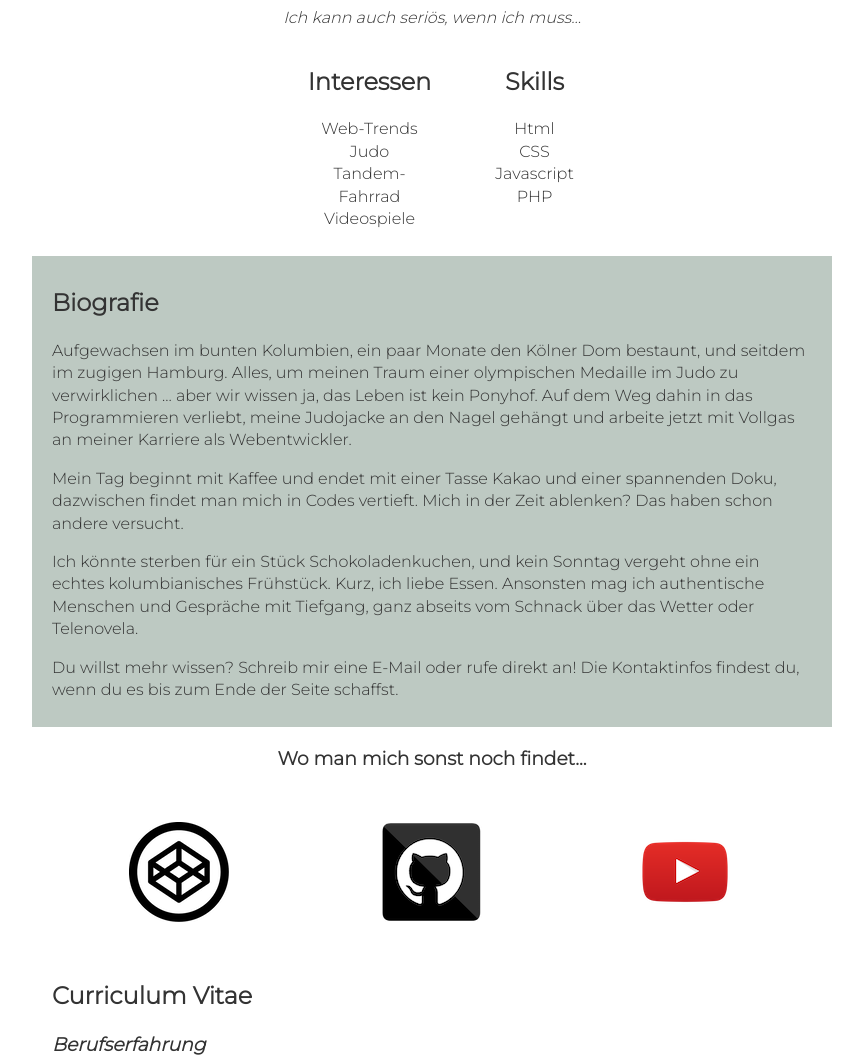
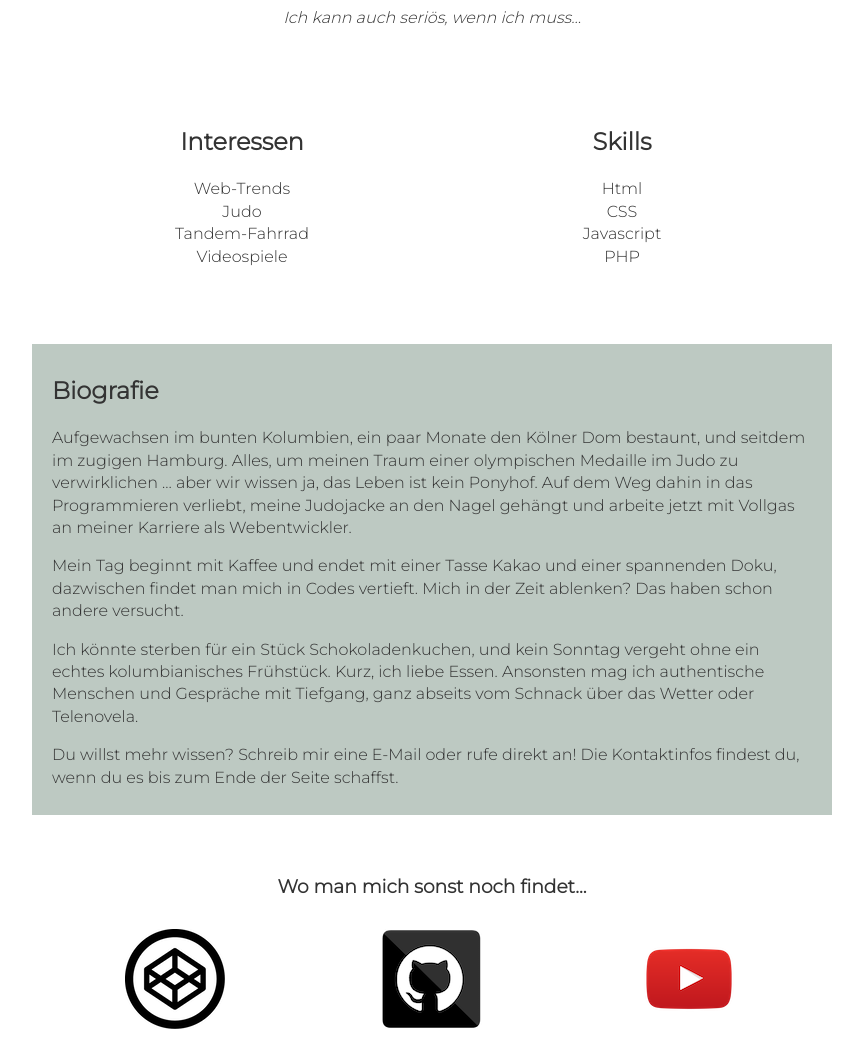
Before and after one commit to deriancastro/personal-website, a plain HTML site: page index.html in a window 1280 px wide. Shown: the part 1024-2085 px from the top of the page, without its empty margins (208-1071 px from the left). Drawn offline with Linux system fonts and the light colour scheme.

Commit message:
Extract base styles2

```diff
--- a/Styles/_base.css
+++ b/Styles/_base.css
@@ -1,10 +1,7 @@
 * {
   box-sizing: border-box;
 }
-:root {
-  --black: #333;
-  --secondary: #bdc9c2;
-}
+
 body {
   color: var(--black);
   font-family: 'Montserrat', sans-serif;
@@ -36,7 +33,7 @@ figcaption {
 }
 
 section {
-  margin: 50px 0;
+  margin: 40px 0;
 }
 
 input,
@@ -44,9 +41,3 @@ button,
 textarea {
   font-size: inherit;
 }
-header {
-  padding: 30px;
-  background: var(--secondary);
-  display: grid;
-  text-align: center;
-}
--- a/Styles/_utility.css
+++ b/Styles/_utility.css
@@ -0,0 +1,12 @@
+.button {
+  background: var(--black);
+  color: white;
+  border-bottom: none;
+  padding: 8px;
+  border-radius: 4px;
+}
+
+.image-fluid {
+  width: 100%;
+  height: auto;
+}
--- a/Styles/_variables.css
+++ b/Styles/_variables.css
@@ -0,0 +1,4 @@
+:root {
+  --black: #333;
+  --secondary: #bdc9c2;
+}
--- /dev/null
+++ b/Styles/component/_bio.css
@@ -0,0 +1,5 @@
+.bio {
+  background: var(--secondary);
+  margin: 0 -20px;
+  padding: 10px 20px;
+}
--- /dev/null
+++ b/Styles/component/_contact.css
@@ -0,0 +1,7 @@
+.contact {
+  padding: 30px 20px;
+  background: var(--secondary);
+  display: grid;
+  text-align: center;
+  margin-bottom: 0;
+}
--- /dev/null
+++ b/Styles/component/_header.css
@@ -0,0 +1,6 @@
+header {
+  padding: 30px;
+  background: var(--secondary);
+  display: grid;
+  text-align: center;
+}
--- /dev/null
+++ b/Styles/component/_inter-skills.css
@@ -0,0 +1,9 @@
+.inter-skills {
+  display: grid;
+  grid-template-columns: 50% 50%;
+}
+
+.inter-skills ul {
+  text-align: center;
+  padding: 20px;
+}
--- /dev/null
+++ b/Styles/component/_logos-links.css
@@ -0,0 +1,15 @@
+.logos-links {
+  display: grid;
+  grid-template-columns: auto auto auto;
+  gap: 10px;
+}
+
+.logos-links h3 {
+  grid-column-start: 1;
+  grid-column-end: 4;
+  text-align: center;
+}
+
+.logos-links a {
+  text-align: center;
+}
--- a/Styles/styles.css
+++ b/Styles/styles.css
@@ -1,50 +1,9 @@
 @import './_base.css';
+@import './_variables.css';
+@import './_utility.css';
 
-.button {
-  background: var(--black);
-  color: white;
-  border-bottom: none;
-  padding: 8px;
-  border-radius: 4px;
-}
-
-.image-fluid {
-  width: 100%;
-  height: auto;
-}
-
-.logos-links {
-  display: flex;
-  justify-content: space-around;
-  flex-wrap: wrap;
-}
-
-.bio {
-  background: var(--secondary);
-  margin: 10px -20px;
-  padding: 10px 20px;
-}
-
-.contact {
-  padding: 30px;
-  background: var(--secondary);
-  display: grid;
-  text-align: center;
-  margin-bottom: 0;
-}
-
-.inter-skills {
-  display: grid;
-  grid-template-columns: 50% 50%;
-
-  width: 330px;
-  margin: 0 auto;
-}
-.inter-skills div {
-  display: grid;
-  text-align: center;
-}
-
-#mich-findet {
-  text-align: center;
-}
+@import './component/_header.css';
+@import './component/_inter-skills.css';
+@import './component/_logos-links.css';
+@import './component/_bio.css';
+@import './component/_contact.css';
--- a/index.html
+++ b/index.html
@@ -25,9 +25,9 @@
       <img class="image-fluid" src="images/derian.jpg" alt="" />
       <figcaption><em>Ich kann auch seriös, wenn ich muss...</em></figcaption>
     </figure>
+
     <section id="interests" class="inter-skills">
 
-      <div>
       <ul>
         <h2>Interessen</h2>
         <li>Web-Trends</li>
@@ -35,8 +35,7 @@
         <li>Tandem-Fahrrad</li>
         <li>Videospiele</li>
       </ul>
-      </div>
-      <div>
+
       <ul>
         <h2>Skills</h2>
         <li>Html</li>
@@ -44,7 +43,6 @@
         <li>Javascript</li>
         <li>PHP</li>
       </ul>
-      </div>
 
     </section>
 
@@ -74,8 +72,9 @@
 
     </section>
 
-    <h3 id="mich-findet">Wo man mich sonst noch findet...</h3>
+
     <section class="logos-links">
+      <h3>Wo man mich sonst noch findet...</h3>
       <a href="https://codepen.io/derianCastro" rel="noopener noreferrer" target="_blank"><img
           src="images/codepen-logo.png" alt="codepen" /><br /></a>
 
@@ -87,7 +86,7 @@
     </section>
 
 
-    <section id="cv" class="cv">
+    <section id="cv">
       <h2>Curriculum Vitae</h2>
       <h3><em>Berufserfahrung</em></h3>
       <dl>
```
Lines whose indentation alone changed are shown as unchanged.
